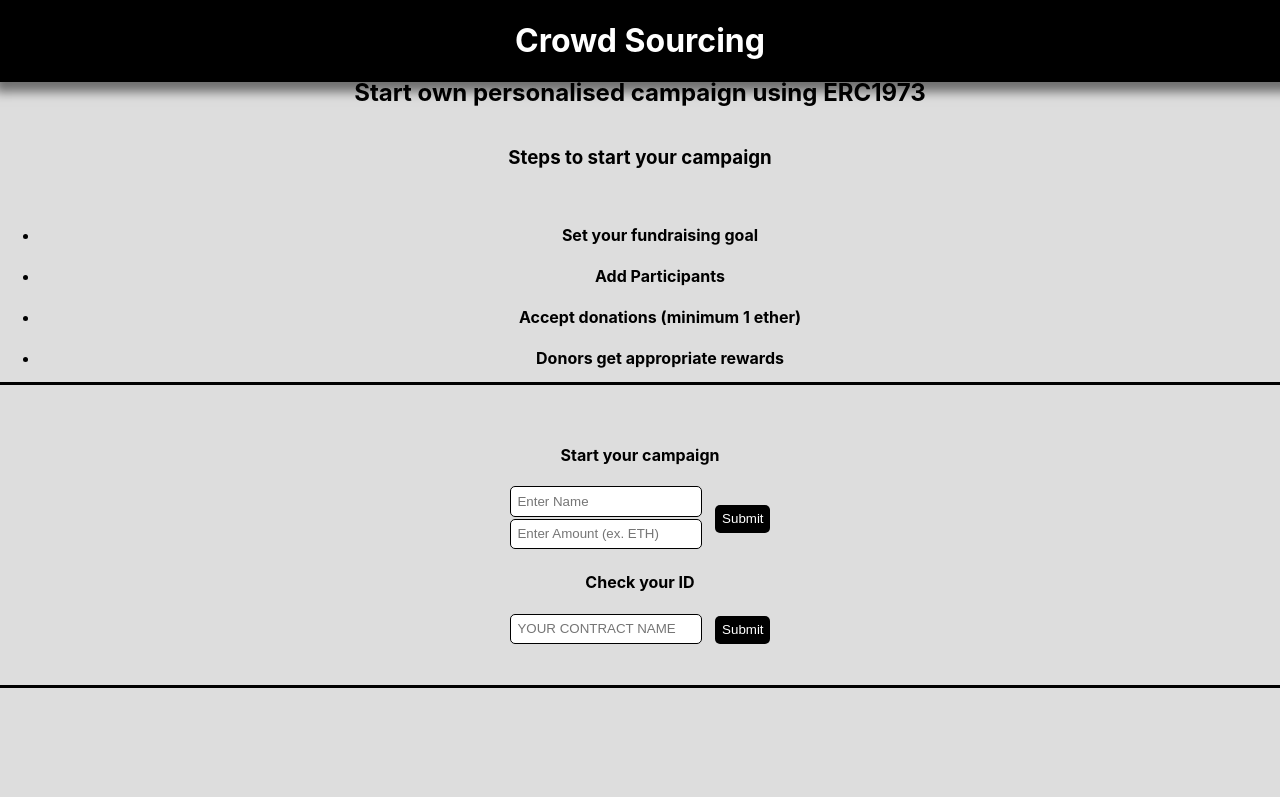
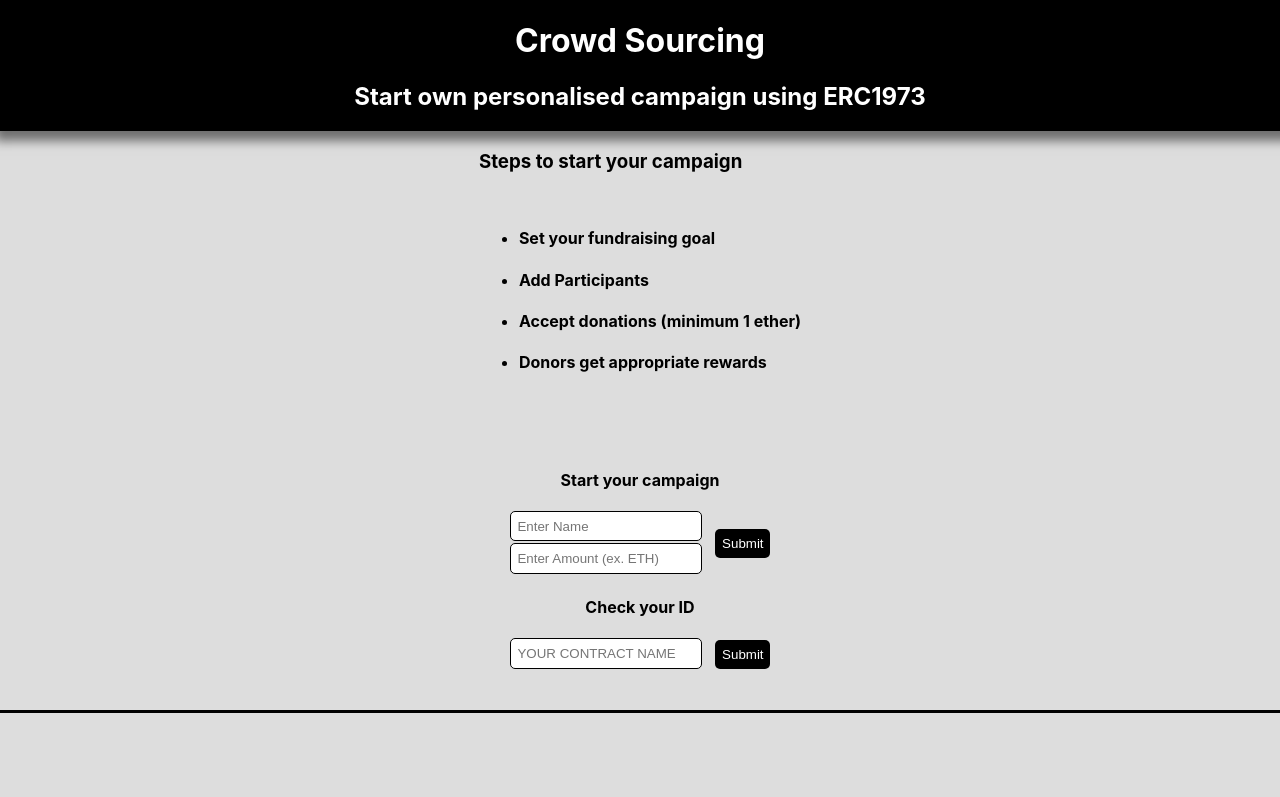
Before and after one commit to jagpreetsingh796/CrowdVacation, a React (Create React App) app in the folder my-app/: page / in a window 1280 px wide. Shown: the top 797 px of the page. Built offline with nearby package versions, Linux system fonts and the light colour scheme.

Commit message:
Changes made

```diff
--- a/my-app/src/App.css
+++ b/my-app/src/App.css
@@ -40,7 +40,10 @@ button {
   margin-left: 1em;
   display: block;
 }
-
+h1
+{
+  text-align: center;
+}
 .form-control {
   display: flex;
   flex-direction: column;
@@ -59,3 +62,10 @@ form {
   display: flex;
   justify-content: center;
 }
+.section4 {
+  display: flex;
+  flex-direction: column;
+  justify-content: center;
+
+
+}
--- a/my-app/src/App.js
+++ b/my-app/src/App.js
@@ -12,9 +12,10 @@ function App() {
       <div className="header-text">
 
         <h1>Crowd Sourcing</h1>
+        <h2>Start own personalised campaign using ERC1973</h2>
       </div>
-      <div className="section">
-      <h2>Start own personalised campaign using ERC1973</h2>
+      <div className="section4">
+
       <h3>Steps to start your campaign</h3>
    <ul>
   <li ><h4>Set your fundraising goal</h4></li>
```
